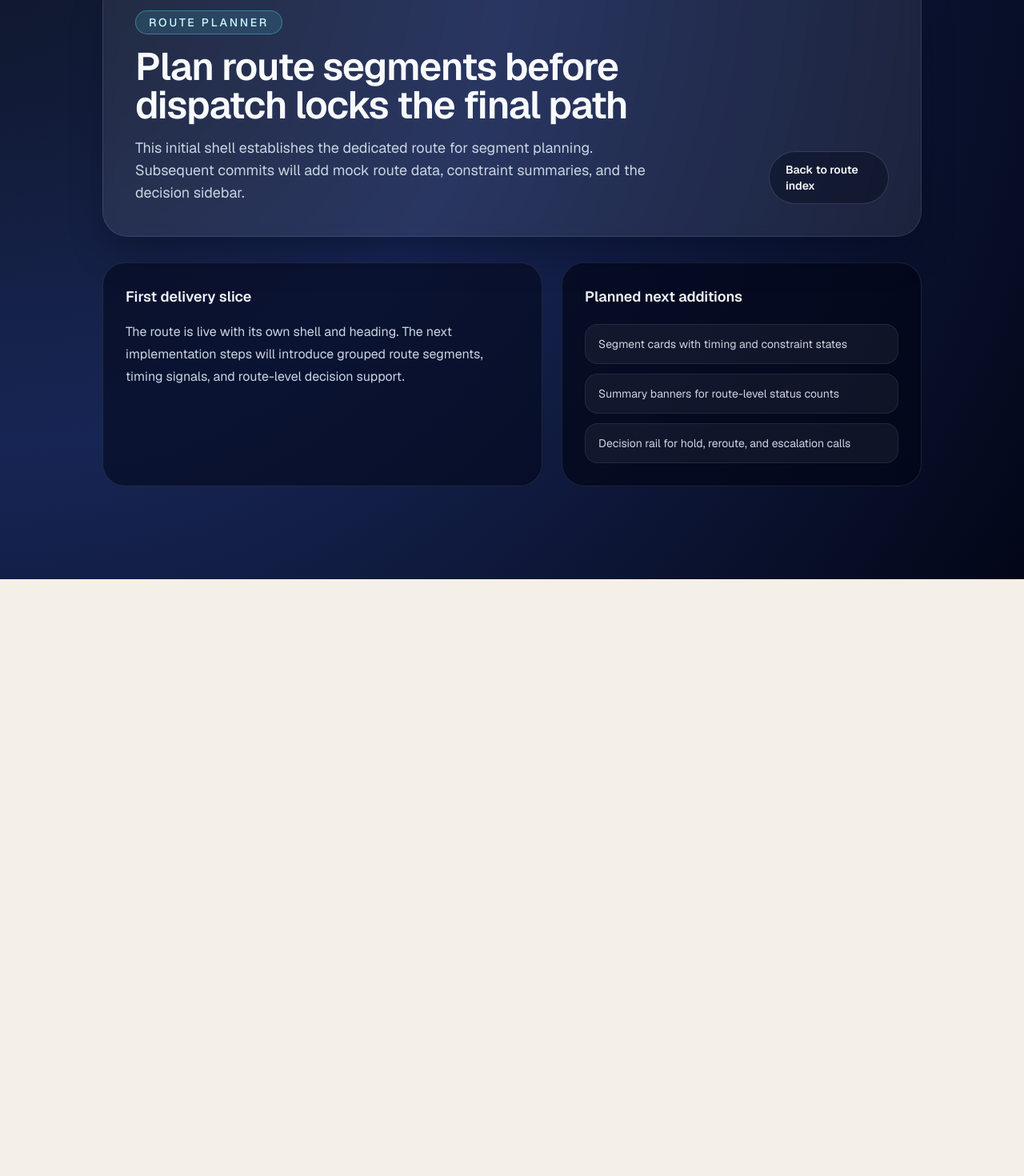
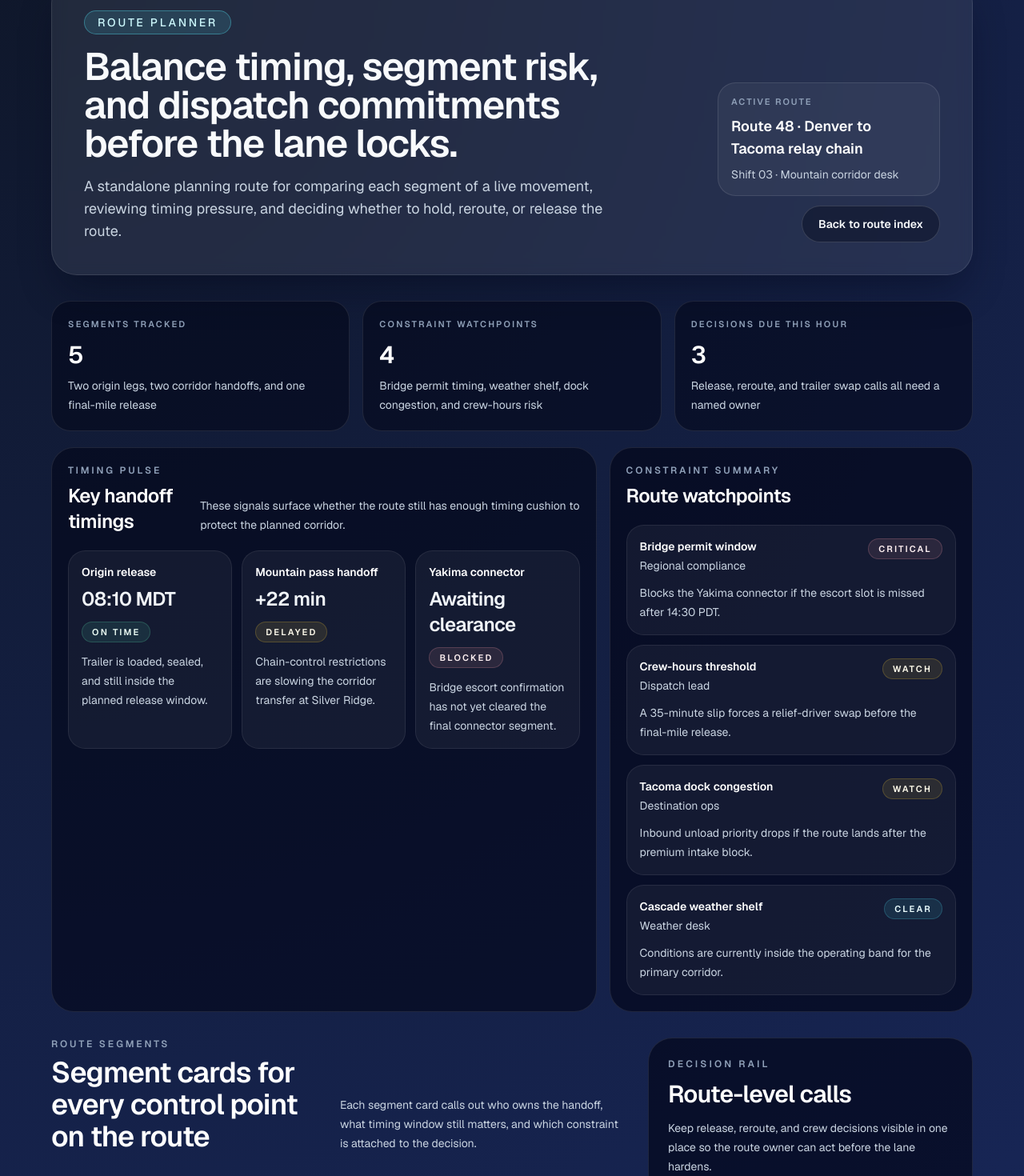
Before and after one commit to iamasx/api-test, a Next.js app: page /route-planner in a window 1280 px wide. Shown: the part 76-1546 px from the top of the page at 80% size. Before the commit the page ends 800 px from the top, so only its background shows below. Built offline with nearby package versions, Linux system fonts and the light colour scheme.

Commit message:
feat: compose route planner page

```diff
--- a/src/app/route-planner/page.tsx
+++ b/src/app/route-planner/page.tsx
@@ -1,29 +1,52 @@
 import type { Metadata } from "next";
 import Link from "next/link";
+
+import { RouteDecisionSidebar } from "./_components/route-decision-sidebar";
+import { SegmentGroup } from "./_components/segment-group";
+import { SummaryBanners } from "./_components/summary-banners";
+import {
+  routeConstraints,
+  routeDecisionQueue,
+  routePlannerOverview,
+  routePlannerStats,
+  routeSegmentGroups,
+  routeTimingSignals,
+} from "./_data/route-planner-data";
 
 export const metadata: Metadata = {
   title: "Route Planner",
   description:
-    "Initial route shell for reviewing route segments, constraints, and planning decisions.",
+    "Standalone route for reviewing route segments, timing constraints, and route-level planning decisions.",
 };
 
 export default function RoutePlannerPage() {
   return (
     <main className="min-h-screen bg-[radial-gradient(circle_at_top_left,#0f172a_0%,#172554_42%,#020617_100%)] px-6 py-12 text-slate-50 sm:px-10 lg:px-16">
-      <div className="mx-auto flex w-full max-w-5xl flex-col gap-8">
+      <div className="mx-auto flex w-full max-w-7xl flex-col gap-8">
         <header className="overflow-hidden rounded-[2rem] border border-white/10 bg-white/8 p-8 shadow-2xl shadow-slate-950/45 backdrop-blur sm:p-10">
           <div className="flex flex-col gap-6 lg:flex-row lg:items-end lg:justify-between">
             <div className="max-w-3xl space-y-4">
               <span className="inline-flex w-fit rounded-full border border-cyan-300/35 bg-cyan-300/12 px-4 py-1 text-sm font-medium uppercase tracking-[0.2em] text-cyan-100">
-                Route planner
+                {routePlannerOverview.eyebrow}
               </span>
               <h1 className="text-4xl font-semibold tracking-tight text-balance sm:text-5xl">
-                Plan route segments before dispatch locks the final path
+                {routePlannerOverview.title}
               </h1>
               <p className="max-w-2xl text-base leading-7 text-slate-300 sm:text-lg">
-                This initial shell establishes the dedicated route for segment
-                planning. Subsequent commits will add mock route data,
-                constraint summaries, and the decision sidebar.
+                {routePlannerOverview.description}
+              </p>
+            </div>
+
+            <div className="flex flex-col gap-3 sm:items-end">
+              <div className="rounded-[1.4rem] border border-white/10 bg-white/5 px-4 py-4 text-sm text-slate-200">
+                <p className="text-[11px] font-semibold uppercase tracking-[0.18em] text-slate-400">
+                  Active route
+                </p>
+                <p className="mt-2 text-lg font-semibold text-white">
+                  {routePlannerOverview.routeName}
+                </p>
+                <p className="mt-2 text-sm text-slate-300">
+                  {routePlannerOverview.shiftLabel}
                 </p>
               </div>
 
@@ -34,36 +57,47 @@ export default function RoutePlannerPage() {
                 Back to route index
               </Link>
             </div>
+          </div>
         </header>
 
-        <section className="grid gap-6 lg:grid-cols-[minmax(0,1.1fr)_minmax(18rem,0.9fr)]">
-          <article className="rounded-[1.75rem] border border-white/10 bg-slate-950/55 p-7">
-            <h2 className="text-lg font-semibold text-slate-100">
-              First delivery slice
+        <SummaryBanners
+          stats={routePlannerStats}
+          timingSignals={routeTimingSignals}
+          constraints={routeConstraints}
+        />
+
+        <section className="grid gap-6 xl:grid-cols-[minmax(0,1.28fr)_minmax(320px,0.72fr)] xl:items-start">
+          <div className="space-y-8">
+            <div className="flex flex-col gap-3 lg:flex-row lg:items-end lg:justify-between">
+              <div className="space-y-2">
+                <p className="text-xs font-semibold uppercase tracking-[0.24em] text-slate-400">
+                  Route segments
+                </p>
+                <h2 className="text-3xl font-semibold tracking-tight text-white sm:text-4xl">
+                  Segment cards for every control point on the route
                 </h2>
-            <p className="mt-4 max-w-2xl text-sm leading-7 text-slate-300 sm:text-base">
-              The route is live with its own shell and heading. The next
-              implementation steps will introduce grouped route segments, timing
-              signals, and route-level decision support.
+              </div>
+              <p className="max-w-2xl text-sm leading-6 text-slate-300">
+                Each segment card calls out who owns the handoff, what timing
+                window still matters, and which constraint is attached to the
+                decision.
               </p>
-          </article>
+            </div>
 
-          <aside className="rounded-[1.75rem] border border-white/10 bg-slate-950/70 p-7">
-            <h2 className="text-lg font-semibold text-slate-100">
-              Planned next additions
-            </h2>
-            <ul className="mt-5 space-y-3 text-sm leading-6 text-slate-300">
-              <li className="rounded-2xl border border-white/8 bg-white/5 px-4 py-3">
-                Segment cards with timing and constraint states
-              </li>
-              <li className="rounded-2xl border border-white/8 bg-white/5 px-4 py-3">
-                Summary banners for route-level status counts
-              </li>
-              <li className="rounded-2xl border border-white/8 bg-white/5 px-4 py-3">
-                Decision rail for hold, reroute, and escalation calls
-              </li>
-            </ul>
-          </aside>
+            {routeSegmentGroups.map((group) => (
+              <SegmentGroup
+                key={group.id}
+                group={group}
+                constraints={routeConstraints}
+              />
+            ))}
+          </div>
+
+          <RouteDecisionSidebar
+            decisions={routeDecisionQueue}
+            timingSignals={routeTimingSignals}
+            constraints={routeConstraints}
+          />
         </section>
       </div>
     </main>
```
Lines whose indentation alone changed are shown as unchanged.
